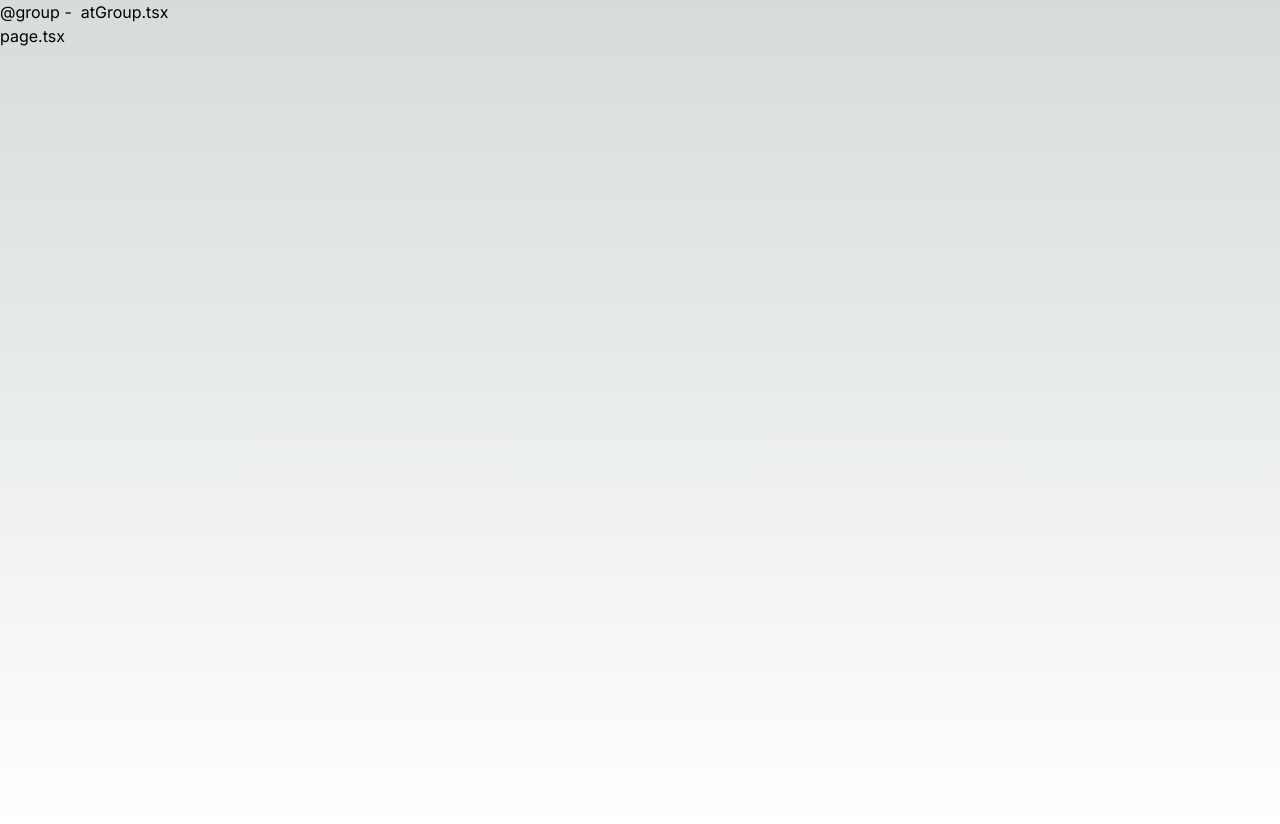
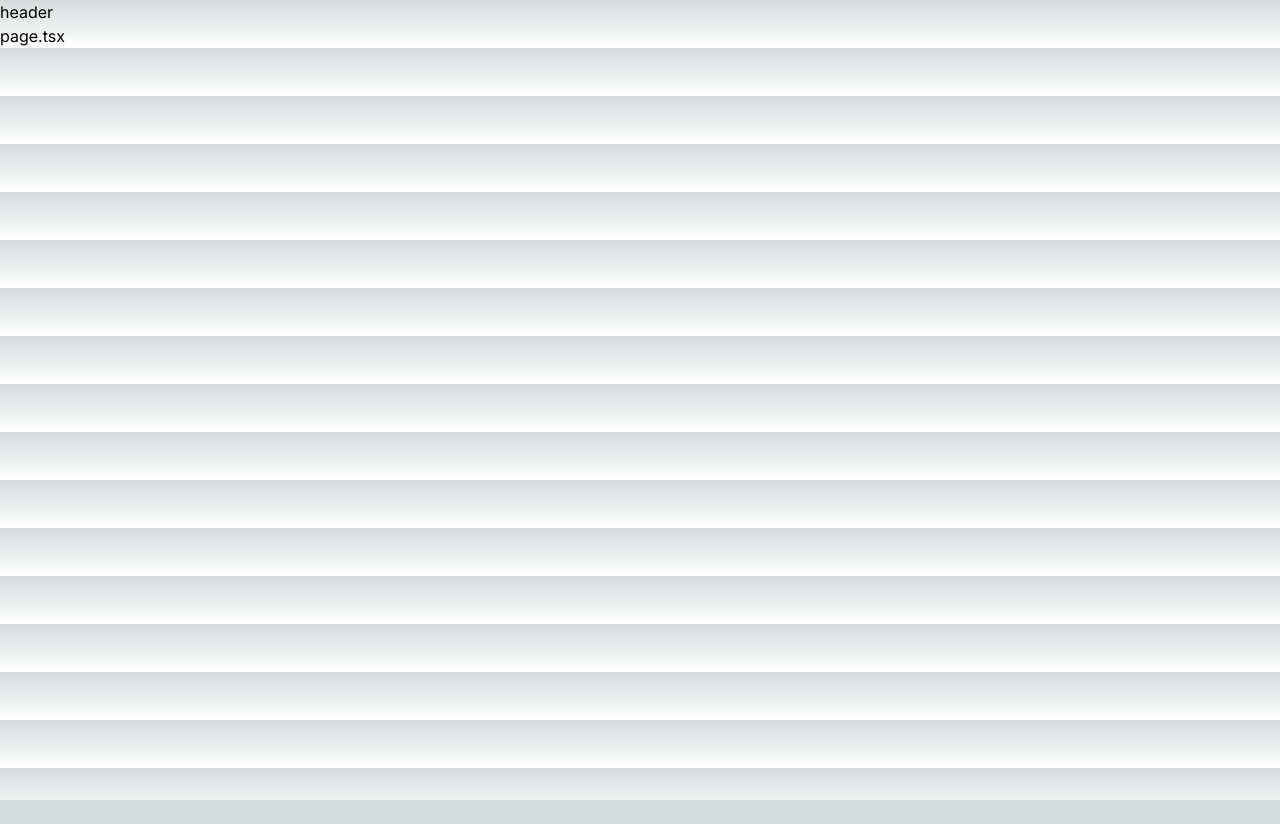
Before and after one commit to BTBMan/lottery-raffle-nextjs, a Next.js app: page / in a window 1280 px wide. After the commit the page ends 800 px from the top, so only its background shows below. Built offline with nearby package versions, Linux system fonts and the light colour scheme.

Commit message:
wip: delete example nextjs code and add web3 related deps
Signed-off-by: BTBMan <1498118157@qq.com>

```diff
--- a/package.json
+++ b/package.json
@@ -16,9 +16,12 @@
     "lint:fix": "eslint . --fix"
   },
   "dependencies": {
+    "@tanstack/react-query": "^5.53.1",
     "next": "14.2.7",
     "react": "^18",
-    "react-dom": "^18"
+    "react-dom": "^18",
+    "viem": "^2.21.1",
+    "wagmi": "^2.12.8"
   },
   "devDependencies": {
     "@antfu/eslint-config": "v2",
--- a/src/app/(group)/b/page.tsx
+++ /dev/null
@@ -1,11 +0,0 @@
-export default function B() {
-  return (
-    <main className="min-h-screen">
-      <h1>
-        (group)&nbsp;-&nbsp;
-        b.tsx
-        =&gt; /b
-      </h1>
-    </main>
-  )
-}
--- a/src/app/@group/c/page.tsx
+++ /dev/null
@@ -1,8 +0,0 @@
-export default function AtGroupC() {
-  return (
-    <h1>
-      @group&nbsp;-&nbsp;
-      atGroupC.tsx
-    </h1>
-  )
-}
--- a/src/app/@group/page.tsx
+++ /dev/null
@@ -1,8 +0,0 @@
-export default function AtGroup() {
-  return (
-    <h1>
-      @group&nbsp;-&nbsp;
-      atGroup.tsx
-    </h1>
-  )
-}
--- a/src/app/[slug]/page.tsx
+++ /dev/null
@@ -1,13 +0,0 @@
-export default function Slug({ params }: { params: { slug: string } }) {
-  return (
-    <main className="min-h-screen">
-      <h1>
-        [slug]&nbsp;-&nbsp;
-        {params.slug}
-        .tsx
-        =&gt;/
-        {params.slug}
-      </h1>
-    </main>
-  )
-}
--- a/src/app/a/page.tsx
+++ /dev/null
@@ -1,7 +0,0 @@
-export default function A() {
-  return (
-    <main className="min-h-screen">
-      <h1>a.tsx =&gt;/a</h1>
-    </main>
-  )
-}
--- a/src/app/layout.tsx
+++ b/src/app/layout.tsx
@@ -1,6 +1,7 @@
 import type { Metadata } from 'next'
 import { Inter } from 'next/font/google'
 import './globals.css'
+import Header from '@/components/header'
 
 const inter = Inter({ subsets: ['latin'] })
 
@@ -11,16 +12,18 @@ export const metadata: Metadata = {
 
 export default function RootLayout({
   children,
-  group,
 }: Readonly<{
   children: React.ReactNode
-  group: React.ReactNode
 }>) {
   return (
     <html lang="en">
       <body className={inter.className}>
-        {group}
-        {children}
+        <div className="main-layout">
+          <Header />
+          <main className="">
+            {children}
+          </main>
+        </div>
       </body>
     </html>
   )
--- a/src/app/page.tsx
+++ b/src/app/page.tsx
@@ -1,7 +1,5 @@
 export default function Home() {
   return (
-    <main className="min-h-screen">
-      <h1>page.tsx</h1>
-    </main>
+    <h1>page.tsx</h1>
   )
 }
--- /dev/null
+++ b/src/components/header.tsx
@@ -0,0 +1,7 @@
+export default function Header() {
+  return (
+    <header className="">
+      <h1>header</h1>
+    </header>
+  )
+}
```
Also changed, not shown: 1 other file (tests, documents, lock files or other folders).
